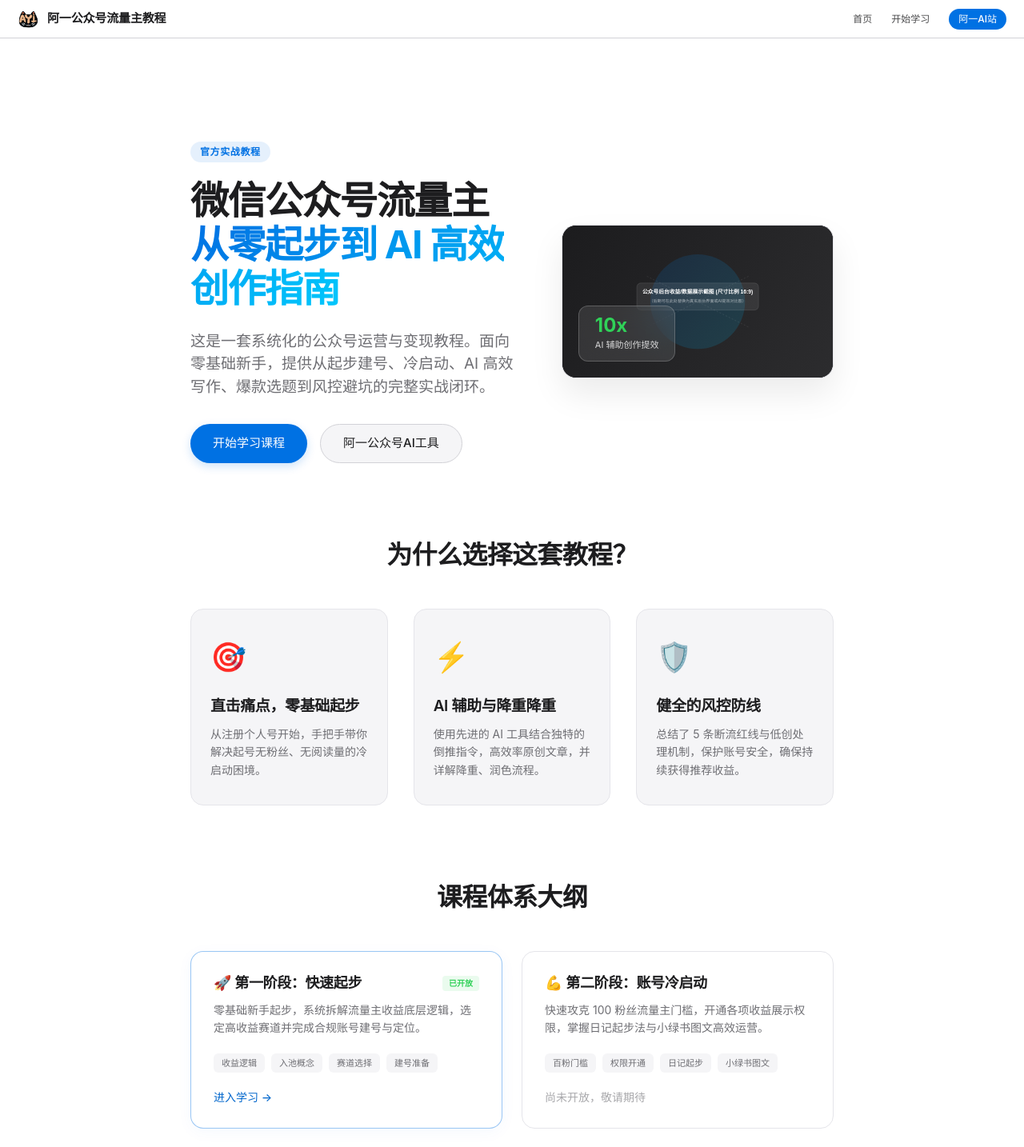
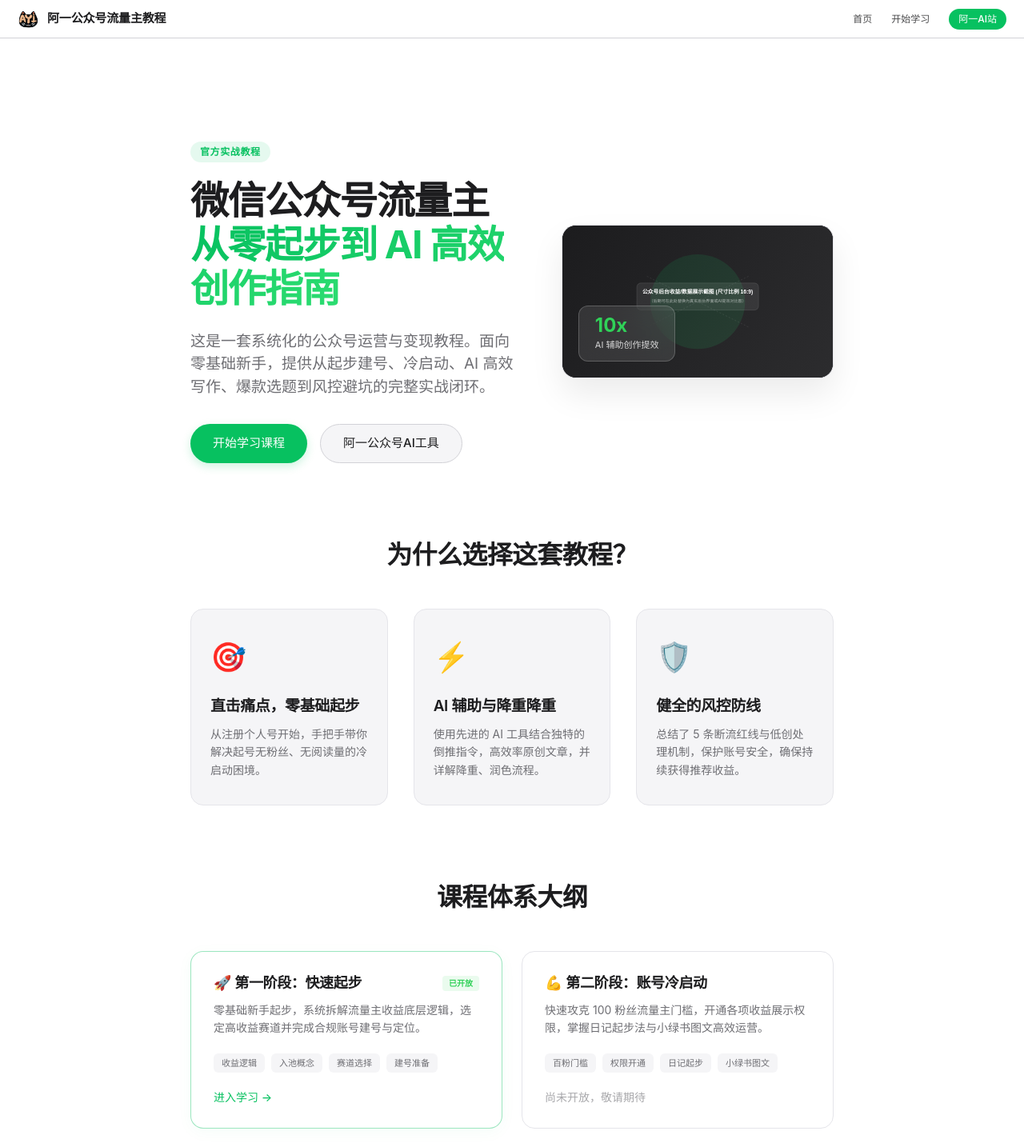
Before and after one commit to dushizhuma2025/ayi-gzhllz, a React app: page / in a window 1280 px wide. Shown: the top 1434 px of the page at 80% size. Built offline with nearby package versions, Linux system fonts and the light colour scheme.

Commit message:
style: 将网站主色调修改为微信公众号主色调 #07c160

```diff
--- a/src/components/Home.tsx
+++ b/src/components/Home.tsx
@@ -75,7 +75,7 @@ export const Home: React.FC = () => {
               xmlns="http://www.w3.org/2000/svg"
             >
               <rect width="800" height="450" rx="16" fill="url(#placeholder-grad)" />
-              <circle cx="400" cy="225" r="140" fill="url(#circle-grad)" opacity="0.15" />
+              <circle cx="400" cy="225" r="140" fill="url(#circle-grad)" opacity="0.12" />
               <path d="M250 150 L550 300" stroke="white" strokeWidth="2" opacity="0.1" strokeDasharray="5 5" />
               <path d="M550 150 L250 300" stroke="white" strokeWidth="2" opacity="0.1" strokeDasharray="5 5" />
               <g transform="translate(400, 210)">
@@ -93,8 +93,8 @@ export const Home: React.FC = () => {
                   <stop offset="1" stopColor="#2c2c2e" />
                 </linearGradient>
                 <linearGradient id="circle-grad" x1="260" y1="85" x2="540" y2="365" gradientUnits="userSpaceOnUse">
-                  <stop stopColor="#0071e3" />
-                  <stop offset="1" stopColor="#00c7fc" />
+                  <stop stopColor="#07c160" />
+                  <stop offset="1" stopColor="#2bdc70" />
                 </linearGradient>
               </defs>
             </svg>
--- a/src/styles/main.css
+++ b/src/styles/main.css
@@ -9,9 +9,9 @@
   --text-primary: #1d1d1f;
   --text-secondary: #6e6e73;
 
-  --action-blue: #0071e3;
-  --action-blue-hover: #0077ed;
-  --link-blue: #0066cc;
+  --action-blue: #07c160;
+  --action-blue-hover: #06ad56;
+  --link-blue: #07c160;
 
   --border-gray: #d2d2d7;
   --border-gray-light: #e5e5ea;
@@ -124,7 +124,7 @@ blockquote {
   border-left: 4px solid var(--action-blue);
   padding: 8px 16px;
   margin-bottom: 16px;
-  background-color: rgba(0, 113, 227, 0.05);
+  background-color: rgba(7, 193, 96, 0.05);
   border-radius: 0 8px 8px 0;
   color: var(--text-secondary);
 }
@@ -388,7 +388,7 @@ hr {
 }
 
 .sidebar-link.active {
-  background-color: rgba(0, 113, 227, 0.08);
+  background-color: rgba(7, 193, 96, 0.08);
   color: var(--action-blue);
   font-weight: 600;
 }
@@ -618,7 +618,7 @@ hr {
   font-size: 12px;
   font-weight: 600;
   border-radius: 980px;
-  background-color: rgba(0, 113, 227, 0.1);
+  background-color: rgba(7, 193, 96, 0.1);
   color: var(--action-blue);
   margin-bottom: 20px;
   letter-spacing: 0.05em;
@@ -646,7 +646,7 @@ hr {
 }
 
 .gradient-text {
-  background: linear-gradient(135deg, #0071e3 0%, #00c7fc 100%);
+  background: linear-gradient(135deg, #07c160 0%, #2bdc70 100%);
   -webkit-background-clip: text;
   -webkit-text-fill-color: transparent;
 }
@@ -668,7 +668,7 @@ hr {
   padding: 12px 28px;
   font-size: 15px;
   background-color: var(--action-blue);
-  box-shadow: 0 4px 12px rgba(0, 113, 227, 0.2);
+  box-shadow: 0 4px 12px rgba(7, 193, 96, 0.2);
 }
 
 .hero-secondary {
@@ -813,8 +813,8 @@ hr {
 }
 
 .outline-card.active {
-  border-color: rgba(0, 113, 227, 0.4);
-  box-shadow: 0 4px 20px rgba(0, 113, 227, 0.04);
+  border-color: rgba(7, 193, 96, 0.4);
+  box-shadow: 0 4px 20px rgba(7, 193, 96, 0.04);
 }
 
 .outline-card:hover {
```
